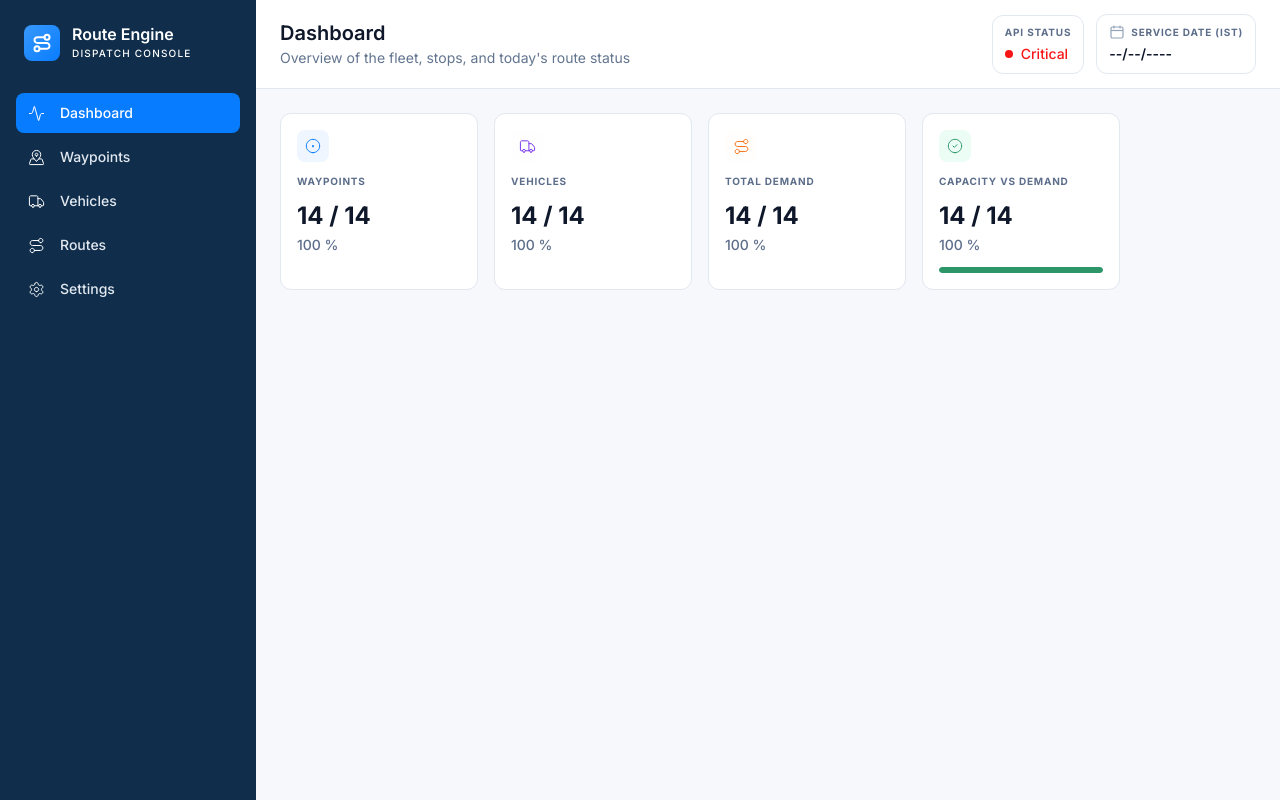
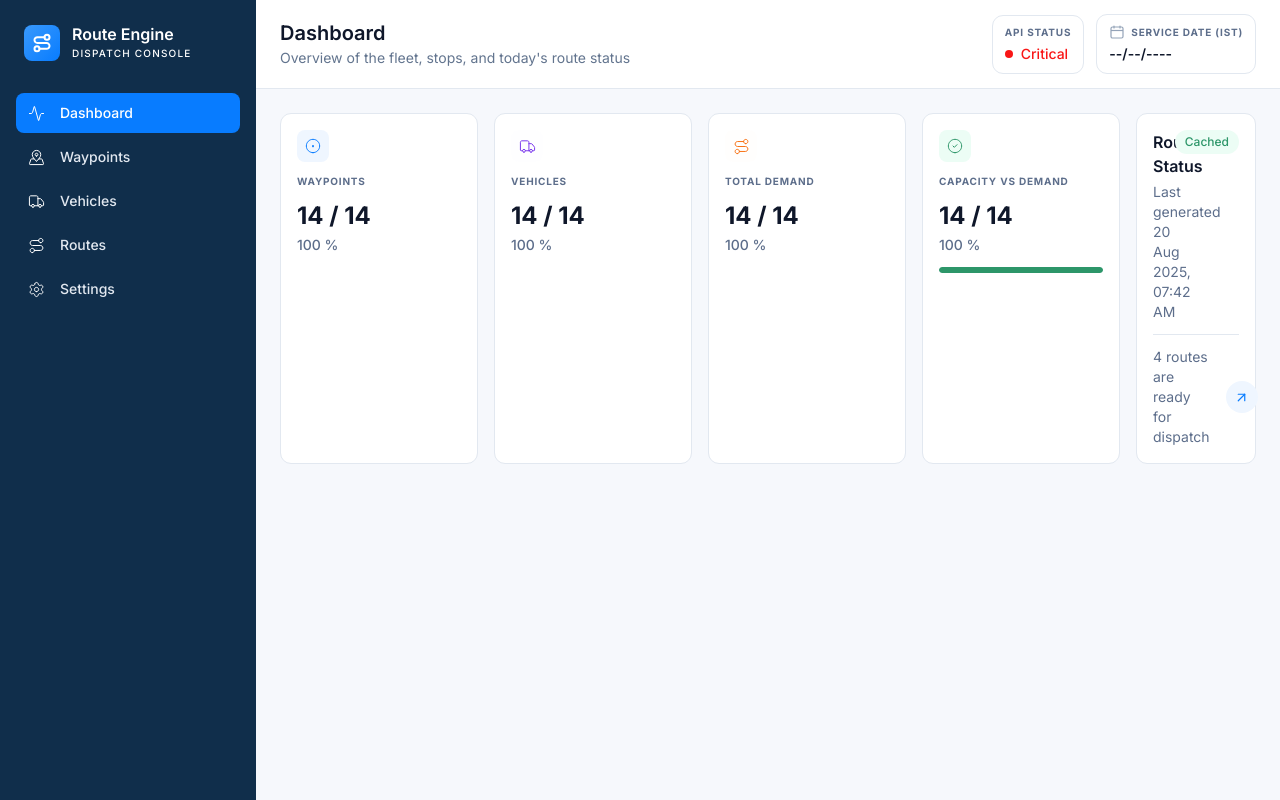
Before and after one commit to bugman-dev/route-admin, a React (Vite) app: page /dashboard in a window 1280 px wide. Built offline with nearby package versions, Linux system fonts and the light colour scheme; no server answers.

Commit message:
Add new Route status card

```diff
--- /dev/null
+++ b/src/assets/icons/NorthWestArrowIcon.tsx
@@ -0,0 +1,31 @@
+export default function NorthWestArrowIcon({
+  color = "white",
+  style,
+}: {
+  color?: string;
+  style?: React.CSSProperties;
+}) {
+  return (
+    <svg
+      width="13"
+      height="13"
+      viewBox="0 0 13 13"
+      fill="none"
+      xmlns="http://www.w3.org/2000/svg"
+      style={{ color, ...style }}
+    >
+      <path
+        d="M3.7915 3.79163H9.20817V9.20829"
+        stroke={color}
+        strokeLinecap="round"
+        strokeLinejoin="round"
+      />
+      <path
+        d="M3.7915 9.20829L9.20817 3.79163"
+        stroke={color}
+        strokeLinecap="round"
+        strokeLinejoin="round"
+      />
+    </svg>
+  );
+}
--- a/src/constants/apptexts.ts
+++ b/src/constants/apptexts.ts
@@ -28,6 +28,12 @@ export const appTexts = {
     vehicles: "VEHICLES",
     totalDemand: "TOTAL DEMAND",
   },
+  routeStatusCard: {
+    title: "Route Status",
+    lastGeneratedPrefix: "Last generated",
+    badgeCached: "Cached",
+    readyForDispatch: "routes are ready for dispatch",
+  },
   statusTexts: {
     healthy: "Healthy",
     unknown: "Unknown",
--- /dev/null
+++ b/src/interfaces/routeStatusCard.ts
@@ -0,0 +1,7 @@
+export interface RouteStatusCardProps {
+  title: string;
+  lastGenerated: string;
+  badge: string;
+  statusMessage: string;
+  onActionClick?: () => void;
+}
--- /dev/null
+++ b/src/pages/Dashboard/components/RouteStatusCard/RouteStatusCard.tsx
@@ -0,0 +1,56 @@
+import AppCard from "@ra/components/AppCard/AppCard";
+import appColors from "@ra/assets/colors/appColors";
+import type { RouteStatusCardProps } from "@ra/interfaces/routeStatusCard";
+import NorthWestArrowIcon from "@ra/assets/icons/NorthWestArrowIcon";
+
+export default function RouteStatusCard({
+  title,
+  lastGenerated,
+  badge,
+  statusMessage,
+  onActionClick,
+}: RouteStatusCardProps) {
+  return (
+    <AppCard
+      className="min-w-0 flex-1 p-0"
+      content={
+        <div className="flex h-full w-full flex-col">
+          <div className="flex items-start justify-between gap-4 px-4 pt-4 pb-3">
+            <div className="flex min-w-0 flex-col gap-1">
+              <h2 className="text-base font-semibold text-[#0f172a]">{title}</h2>
+              <p className="text-sm" style={{ color: appColors.textGrey }}>
+                {lastGenerated}
+              </p>
+            </div>
+            <span
+              className="shrink-0 rounded-full px-2.5 py-1 text-xs font-medium"
+              style={{
+                backgroundColor: appColors.secondaryGreen,
+                color: appColors.primaryGreen,
+              }}
+            >
+              {badge}
+            </span>
+          </div>
+
+          <div className="border-t mx-4" style={{ borderColor: appColors.mainBorder }} />
+
+          <div className="flex items-center justify-between gap-4 px-4 pt-3 pb-4">
+            <p className="text-sm" style={{ color: appColors.textGrey }}>
+              {statusMessage}
+            </p>
+            <button
+              type="button"
+              className="flex h-8 w-8 shrink-0 cursor-pointer items-center justify-center rounded-full"
+              style={{ backgroundColor: appColors.primaryBackground, color: appColors.primary }}
+              onClick={onActionClick}
+              aria-label="Open routes"
+            >
+              <NorthWestArrowIcon color={appColors.primary} style={{ scale: 1.2 }} />
+            </button>
+          </div>
+        </div>
+      }
+    />
+  );
+}
--- a/src/pages/Dashboard/dashboard.tsx
+++ b/src/pages/Dashboard/dashboard.tsx
@@ -1,6 +1,7 @@
 import PageHeader from "@ra/components/PageHeader/PageHeader";
 import { appTexts } from "@ra/constants/apptexts";
 import DashboardCard from "./components/DashboardCard/DashboardCard";
+import RouteStatusCard from "./components/RouteStatusCard/RouteStatusCard";
 
 export default function Dashboard() {
   return (
@@ -9,7 +10,7 @@ export default function Dashboard() {
         title={appTexts.pageHeaders.dashboard.title}
         subtitle={appTexts.pageHeaders.dashboard.subtitle}
       />
-      <div className="mt-6 flex w-full gap-4 px-6">
+      <div className="mt-6 flex w-full items-stretch gap-4 px-6">
         <DashboardCard
           label={appTexts.dashboardCards.waypoints}
           primaryValue="14 / 14"
@@ -31,6 +32,12 @@ export default function Dashboard() {
           secondaryValue="100 %"
           progress={100}
         />
+        <RouteStatusCard
+          title={appTexts.routeStatusCard.title}
+          lastGenerated={`${appTexts.routeStatusCard.lastGeneratedPrefix} 20 Aug 2025, 07:42 AM`}
+          badge={appTexts.routeStatusCard.badgeCached}
+          statusMessage={`4 ${appTexts.routeStatusCard.readyForDispatch}`}
+        />
       </div>
     </section>
   );
```
